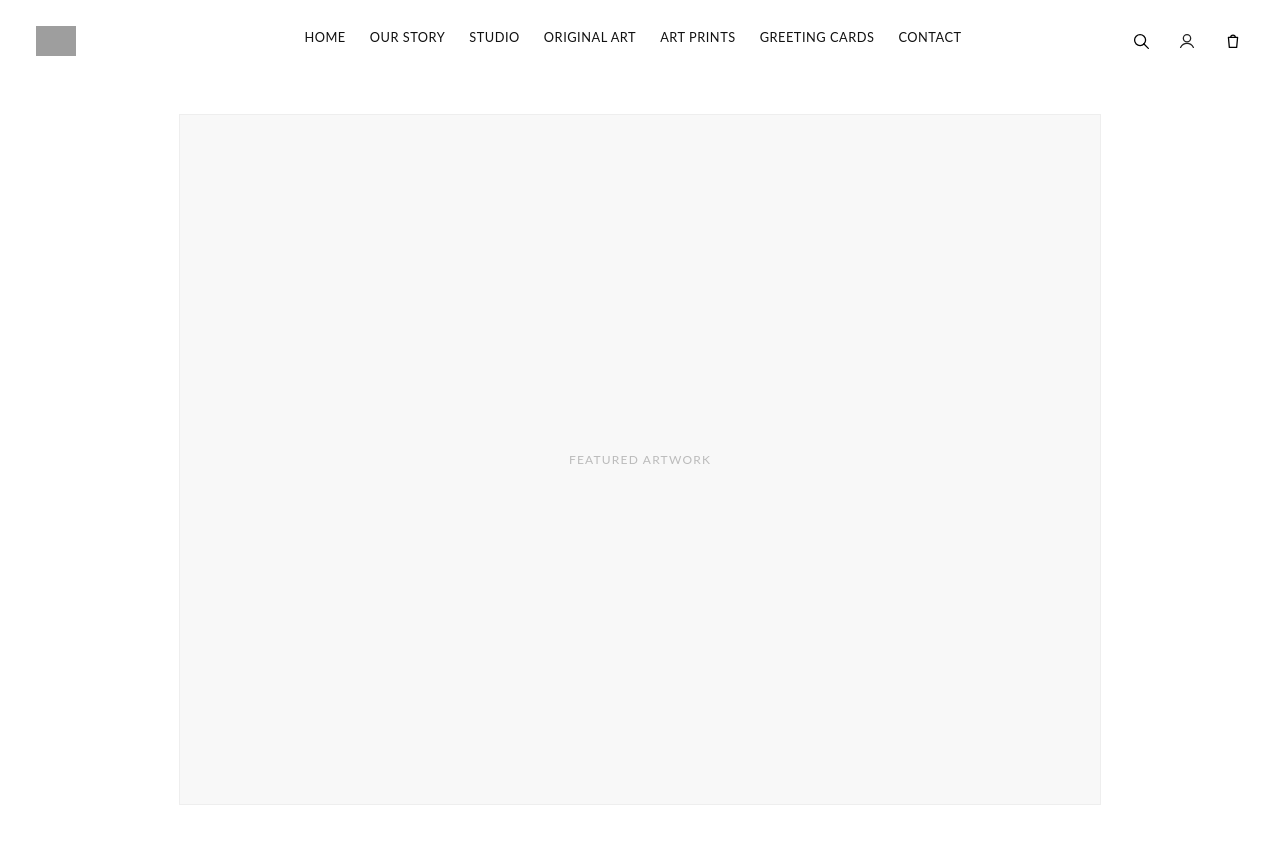
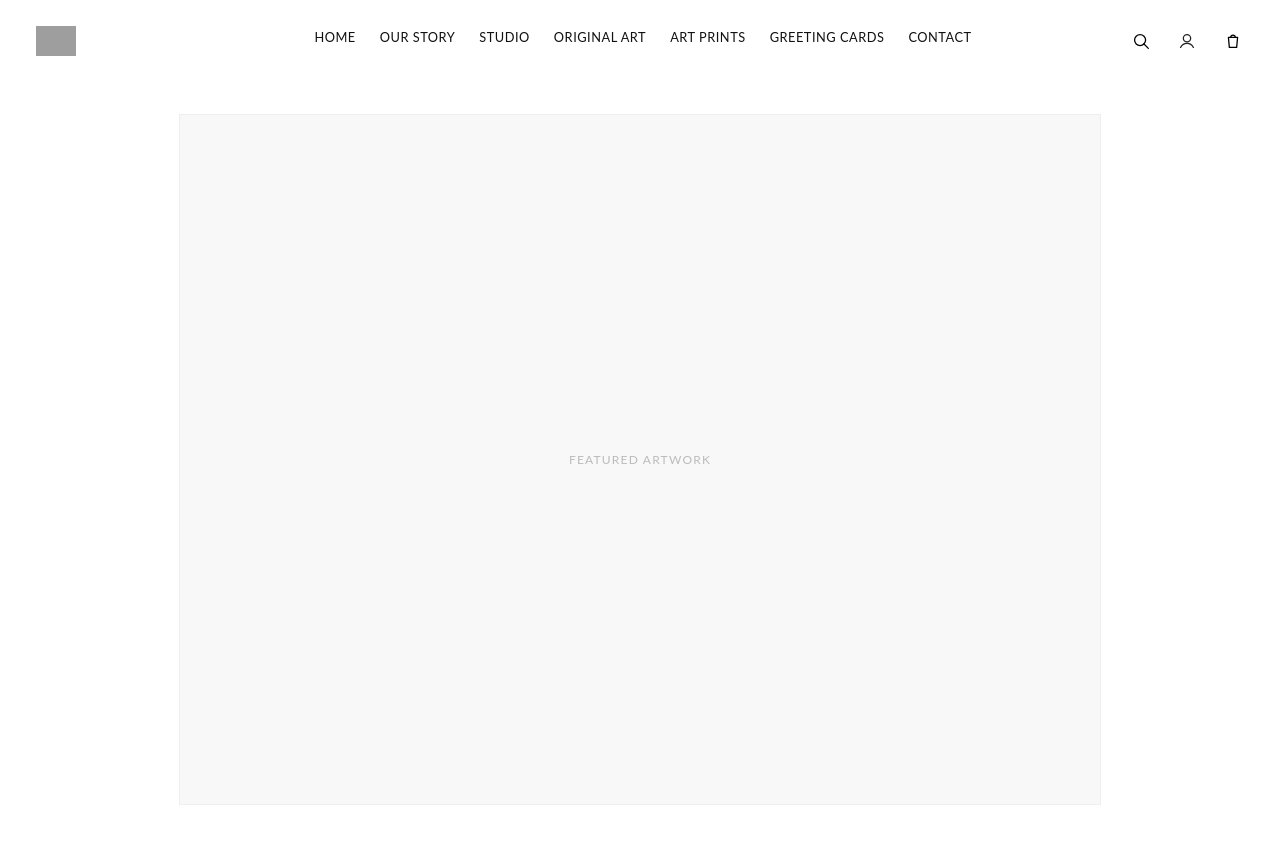
Before and after one commit to Leondecoding/Leondecoding.github.io, a Jekyll site: the page built from index.html, in a window 1280 px wide. Shown: the top 844 px of the page. Built offline with Jekyll 4.4.1, drawn with Linux system fonts in a browser that asks for light colours; grey boxes are pictures that could not be loaded.

Commit message:
Update main.scss

```diff
--- a/assets/css/main.scss
+++ b/assets/css/main.scss
@@ -63,7 +63,7 @@ body {
   align-items: center;
   flex: 1;
   justify-content: center;
-  margin-left: 60px;  // 新加这一行
+  margin-left: 80px;  // 新加这一行
 }
 
 /* 导航里的文字样式（真正控制字体大小的是这里） */
```
